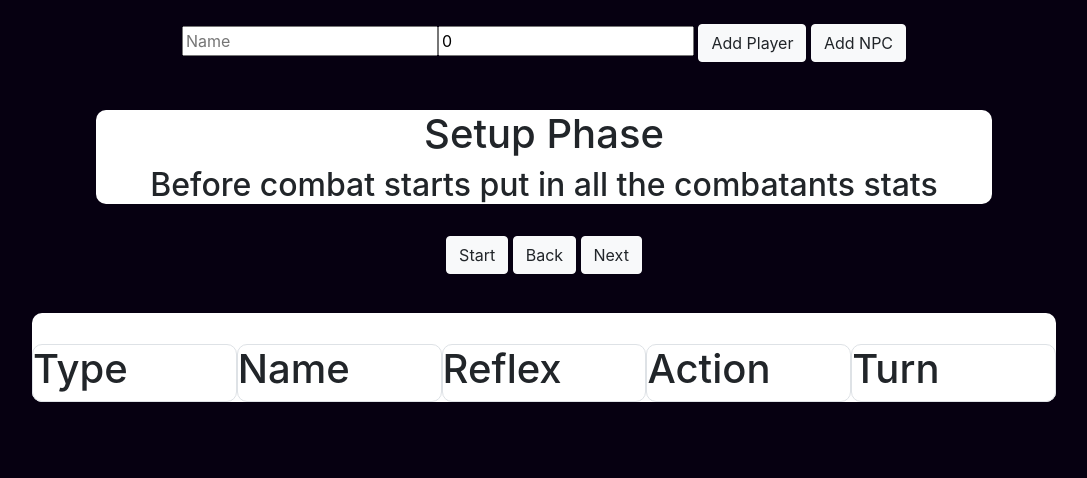
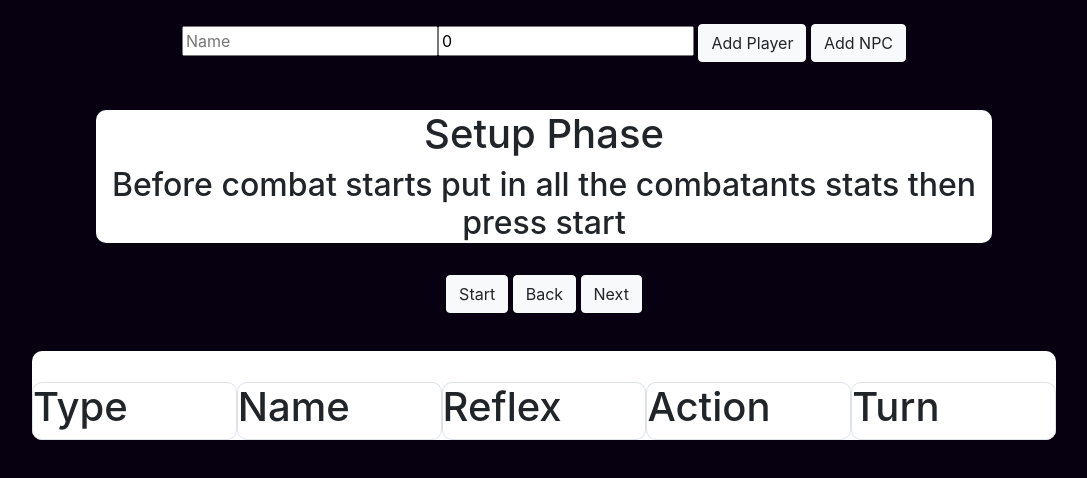
Before and after one commit to SarcasticOsprey/CogentTurnTracker, a plain HTML site: page index.html in a window 1280 px wide. Shown: the whole page, without its empty margins (96-1183 px from the left). Drawn offline with nearby package versions, Linux system fonts and the light colour scheme.

Commit message:
Update index.html

```diff
--- a/index.html
+++ b/index.html
@@ -22,7 +22,7 @@
     <div class="desc">
     <template v-if="phase_setup">
         <h1>Setup Phase</h1>
-        <h2>Before combat starts put in all the combatants stats</h2>
+        <h2>Before combat starts put in all the combatants stats then press start</h2>
     </template>
     <template v-if="phase_declare">
         <h1>Declare Phase</h1>
```
